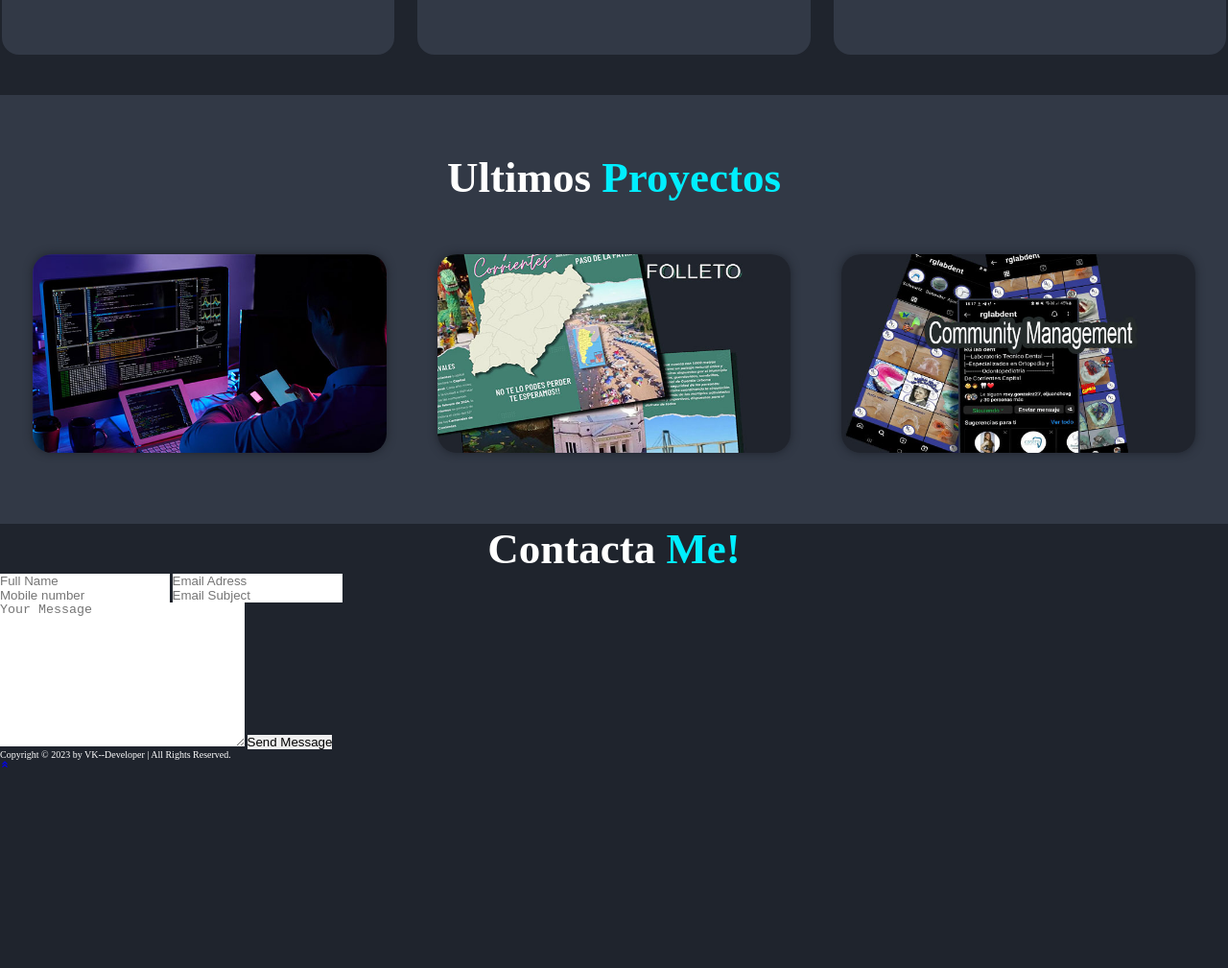
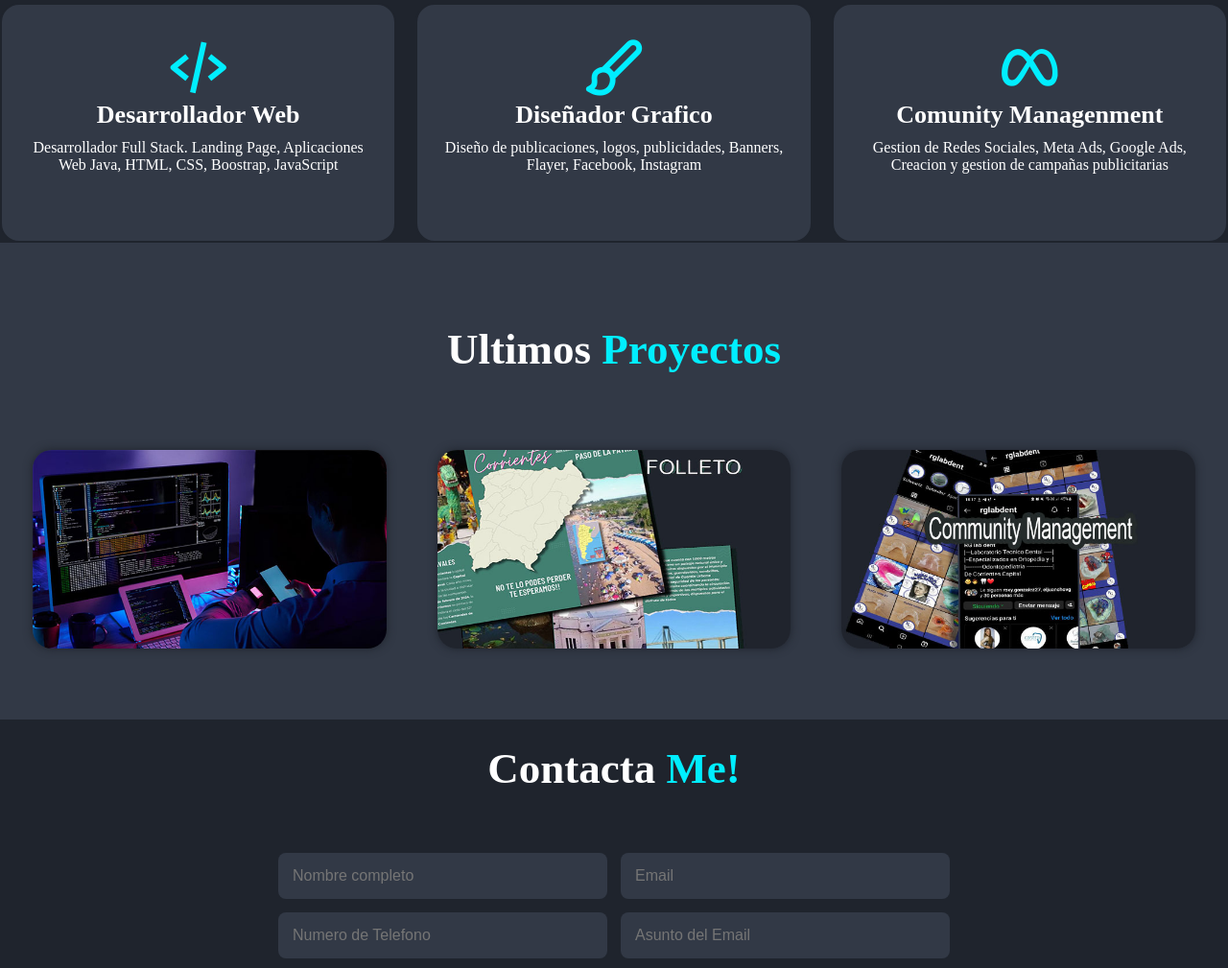
Before and after one commit to Viktor033/Portfolio, a plain HTML site: page index.html in a window 1280 px wide. Shown: the part 1421-2430 px from the top of the page at 96% size. Before the commit the page ends 2224 px from the top, so only its background shows below. Drawn offline with nearby package versions, Linux system fonts and the light colour scheme; a script that the page names is missing; a web font is replaced by a local one.

Commit message:
agregado botom top

```diff
--- a/CSS/Style.css
+++ b/CSS/Style.css
@@ -71,6 +71,7 @@ body {
 }
 
 .Inicio {
+    padding: 5rem;
     display: flex;
     justify-content: center;
     align-items: center;
@@ -126,6 +127,7 @@ span {
 }
 
 .SobreMi {
+    padding: 5rem;
     display: flex;
     justify-content: center;
     align-items: center;
@@ -140,6 +142,7 @@ span {
 .heading {
     text-align: center;
     font-size: 4.5rem;
+    padding: 2.5rem;
 }
 
 .SobreMi-Contenedor h2{
@@ -157,12 +160,10 @@ span {
 }
 
 .Servicios h2 {
-    margin: 2rem;
-    padding: 2rem;
+   margin-bottom: 2.4rem;
 }
 
 .Servicios-contenedor {
-    margin-bottom: 4rem;
     display: flex;
     justify-content: center;
     align-items: center;
@@ -278,3 +279,71 @@ span {
     font-size: 2rem;
     color: var(--second-bg-color);
 }
+
+.Contacto h2 {
+    margin-bottom: 3rem;
+}
+
+.Contacto form {
+    max-width: 70rem;
+    margin: 1rem auto;
+    text-align: center;
+    margin-bottom: 3rem;
+}
+
+.Contacto form .input-box {
+    display: flex;
+    justify-content: space-between;
+    flex-wrap: wrap;
+}
+
+.Contacto form .input-box input,
+.Contacto form textarea {
+    width: 100%;
+    padding: 1.5rem;
+    font-size: 1.6rem;
+    color: var(--text-color);
+    background: var(--second-bg-color);
+    border-radius: .8rem;
+    margin: .7rem 0;
+}
+
+.Contacto form .input-box input {
+    width: 49%;
+}
+
+.Contacto form textarea {
+    resize: none;
+}
+
+.Contacto form .btn {
+    margin-top: 2rem;
+    cursor: pointer;
+}
+
+.footer {
+    display: flex;
+    justify-content: space-between;
+    align-items: center;
+    flex-wrap: wrap;
+    padding: 2rem 9%;
+    background: var(--second-bg-color);
+}
+
+.footer-text p {
+    font-size: 1.6rem;
+}
+
+.footer-iconTop a {
+    display: inline-flex;
+    justify-content: center;
+    align-items: center;
+    padding: .8rem;
+    background: var(--main-color);
+    border-radius: .8rem;
+}
+
+.footer-iconTop a i {
+    font-size: 2.4rem;
+    color: var(--second-bg-color);
+}
--- a/index.html
+++ b/index.html
@@ -153,20 +153,20 @@
     </section>
 
     <!-- Diseño Seccion Contacto -->
-    <section class="contacto" id="Contacto">
+    <section class="Contacto" id="Contacto">
         <h2 class="heading">Contacta <span>Me!</span></h2>
 
         <form action="#">
             <div class="input-box">
-                <input type="text" placeholder="Full Name">
-                <input type="email" placeholder="Email Adress">
+                <input type="text" placeholder="Nombre completo">
+                <input type="email" placeholder="Email">
             </div>
             <div class="input-box">
-                <input type="tnumber" placeholder="Mobile number">
-                <input type="text" placeholder="Email Subject">
+                <input type="tnumber" placeholder="Numero de Telefono">
+                <input type="text" placeholder="Asunto del Email">
             </div>
-            <textarea name="" id="" cols="30" rows="10" placeholder="Your Message"></textarea>
-            <input type="submit" value="Send Message" class="btn">
+            <textarea name="" id="" cols="30" rows="10" placeholder="Mensaje"></textarea>
+            <input type="submit" value="Enviar" class="btn">
         </form>
     </section>
 
```
